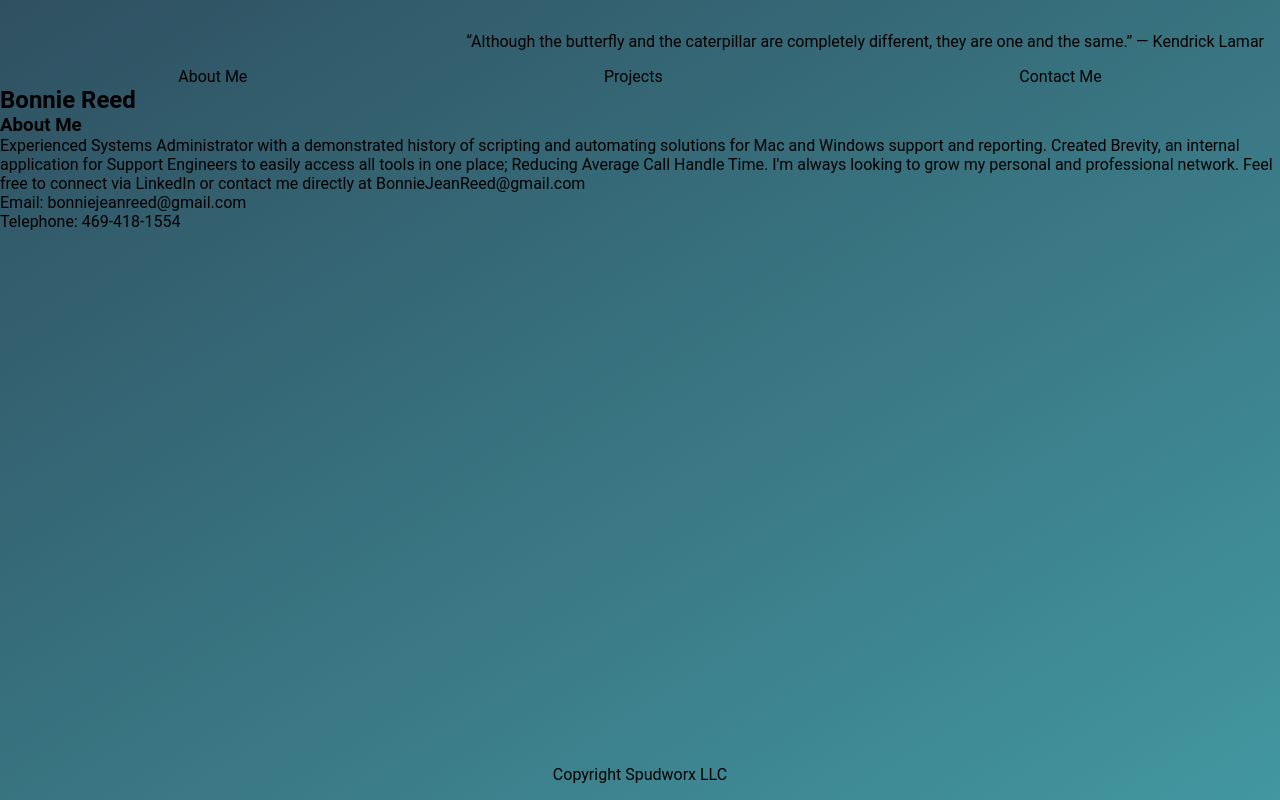
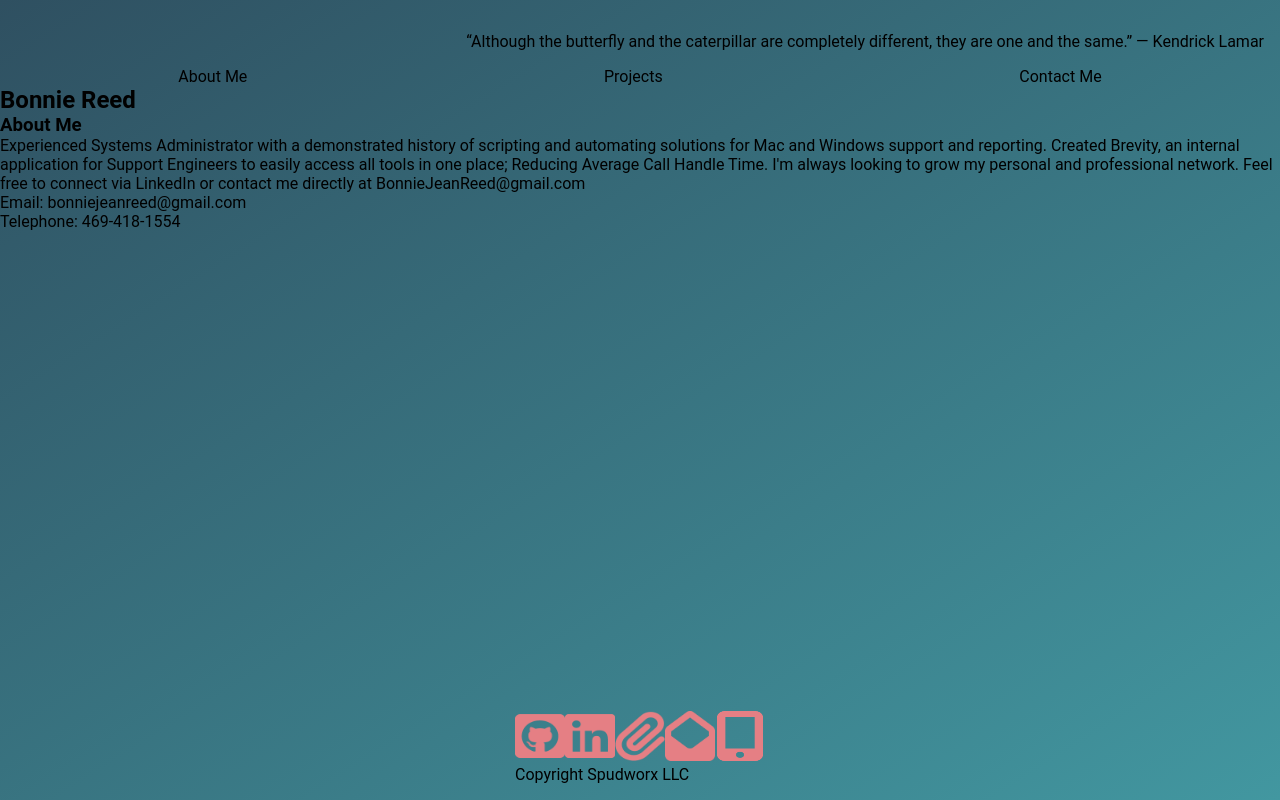
Before and after one commit to bonniereed/Portfolio, a Next.js app: page / in a window 1280 px wide. Built offline with nearby package versions, Linux system fonts and the light colour scheme.

Commit message:
changed footer

```diff
--- a/src/app/components/pages/Contact.js
+++ b/src/app/components/pages/Contact.js
@@ -1,24 +1,10 @@
-
-import Image from 'next/image'
-import email from 'src/img/envelope.png'
-import telephone from 'src/img/mobile.png'
-import resume from 'src/img/resume.png'
-import linkedIn from 'src/img/linkedin.png'
-import github from 'src/img/github.png'
 
 
 function Contact() {
     return (
 
 
-        <div>
-
-            <a href="https://github.com/bonniereed" target="_blank"><Image src={github}width={50}height={50}alt="github icon" /></a>
-            <a href="https://www.linkedin.com/in/bonniejeanreed/" target="_blank"><Image src={linkedIn} width={50}height={50}alt="linkedin"/></a>
-            <a href="https://docs.google.com/document/d/125iDwRCvodsc1wb3oqWg6LH2N_irk4T0O9enKizgIEg/edit?usp=sharing" download><img class="resume" src={resume} width={50}height={50} alt="resume"/></a>
-            <a href="mailto:“bonniejeanreed@gmail.com" target="_blank"><Image src={email}width={50}height={50} alt="email"/></a>
-            <a href="sms:(+1)(469-418-1554)"><Image src={telephone} width={50}height={50}alt="sms"/></a>
-        </div>
+      <>test</>
 
     );
   }
--- a/src/app/components/pages/Footer.js
+++ b/src/app/components/pages/Footer.js
@@ -1,9 +1,27 @@
+
+import Image from 'next/image'
+import email from 'src/img/envelope.png'
+import telephone from 'src/img/mobile.png'
+import resume from 'src/img/resume.png'
+import linkedIn from 'src/img/linkedin.png'
+import github from 'src/img/github.png'
 import React from 'react';
 
 function Footer() {
     return(
-      <div style={{ position: 'absolute', left:0, right:0, bottom:0, height:'[footer-height]', display:'flex', justifyContent: 'center', marginBottom:'1em' }}>Copyright Spudworx LLC</div>
-    )
+      <div style={{ position: 'absolute', left:0, right:0, bottom:0, height:'[footer-height]', display:'flex', justifyContent: 'center', marginBottom:'1em' }}><div>
+          <div>
+
+          <a href="https://github.com/bonniereed" target="_blank"><Image src={github}width={50}height={50}alt="github icon" /></a>
+          <a href="https://www.linkedin.com/in/bonniejeanreed/" target="_blank"><Image src={linkedIn} width={50}height={50}alt="linkedin"/></a>
+          <a href="https://docs.google.com/document/d/125iDwRCvodsc1wb3oqWg6LH2N_irk4T0O9enKizgIEg/edit?usp=sharing" target="_blank"><Image class="resume" src={resume} width={50}height={50} alt="resume"/></a>
+          <a href="mailto:“bonniejeanreed@gmail.com" target="_blank"><Image src={email}width={50}height={50} alt="email"/></a>
+          <a href="sms:(+1)(469-418-1554)"><Image src={telephone} width={50}height={50}alt="sms"/></a>
+          </div>
+      <div style={{justifyContent: 'center'}} >Copyright Spudworx LLC</div>
+
+    </div>
+      </div>)
 }
 
 export default Footer;
```
Also changed, not shown: src/img/resume.png.
